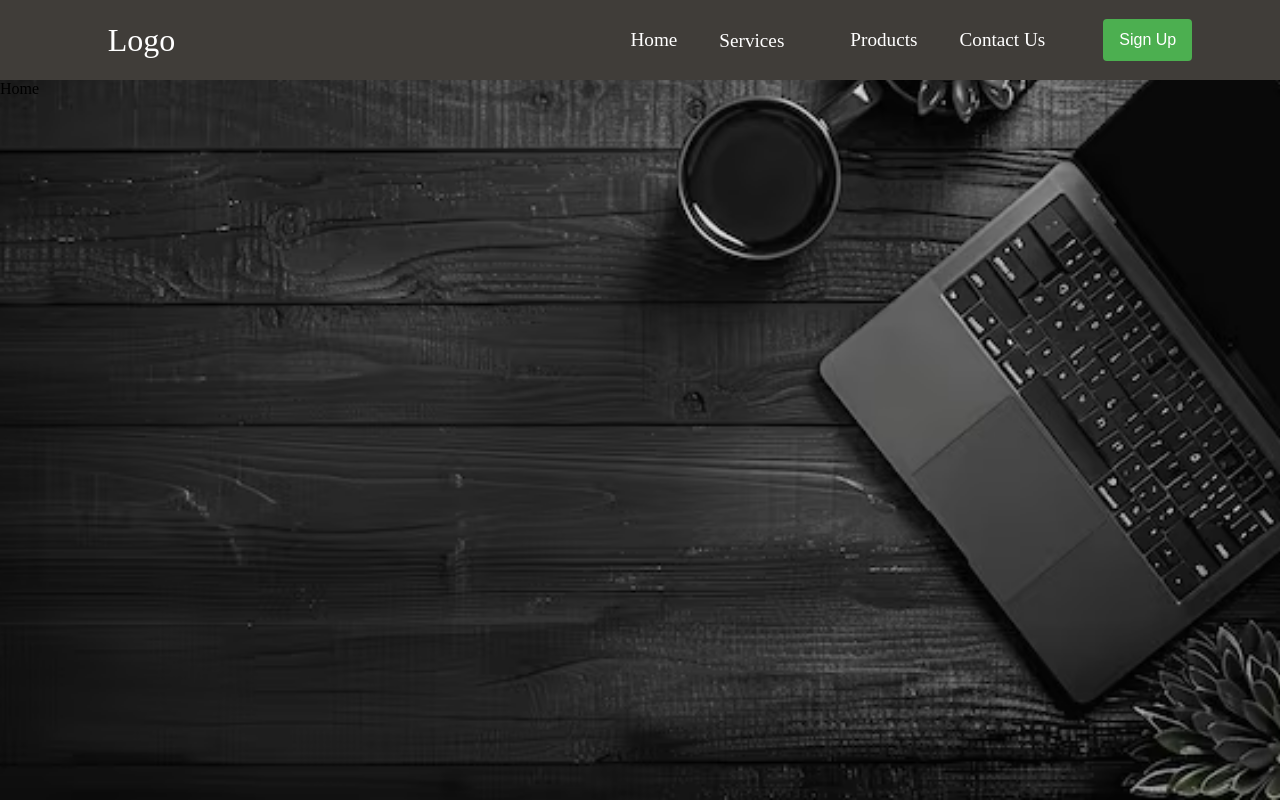
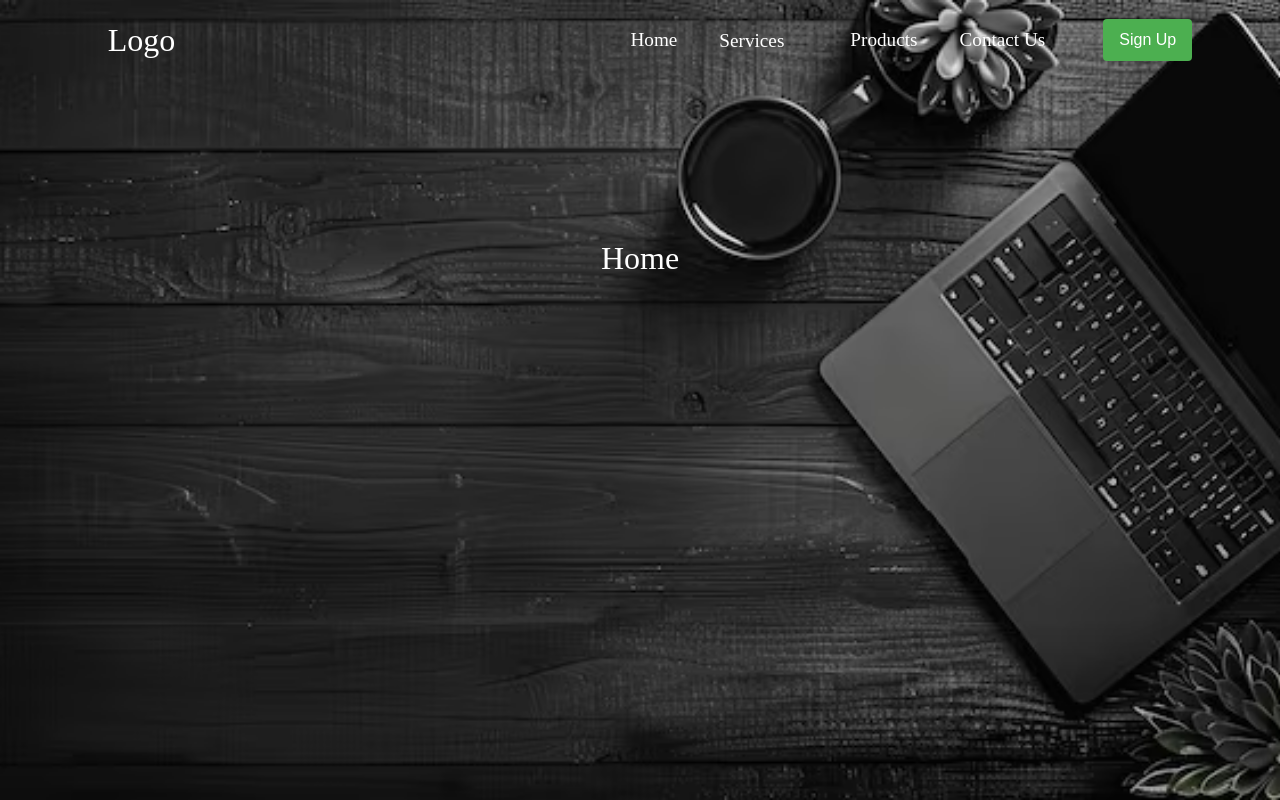
Before and after one commit to SylvesterFraide/navbar, a React (Vite) app: page / in a window 1280 px wide. Built offline with nearby package versions, Linux system fonts and the light colour scheme; some icons are missing.

Commit message:
other comment

```diff
--- a/src/App.jsx
+++ b/src/App.jsx
@@ -1,7 +1,6 @@
 import React from "react";
 import "./App.css";
 import { BrowserRouter, Route, Routes } from "react-router-dom";
-import NavBar from "./Component/NavBar";
 import { Consulting } from "./Component/Pages/Consulting";
 import { ContactUs } from "./Component/Pages/ContactUs";
 import { Design } from "./Component/Pages/Design";
@@ -10,6 +9,7 @@ import { Home } from "./Component/Pages/Home";
 import { Marketing } from "./Component/Pages/Marketing";
 import { Products } from "./Component/Pages/Products";
 import { SignUp } from "./Component/Pages/SignUp";
+import NavBar from "./Component/Navbar";
 
 /*
 import { Navbar } from './Components/NavBar/Navbar';
@@ -23,7 +23,9 @@ function App() {
   return (
     <BrowserRouter>
       <NavBar />
-      {/* <Navbar /> */}
+      {/* <Navbar />
+
+      */}
       <Routes>
         {/*
         <Route path="/" element={<Home />} />
@@ -32,13 +34,14 @@ function App() {
         <Route path="/Contact" element={<Contact />} />
         */}
 
-        <Route path="/" element={<Home />} />
+        <Route path="/" exact element={<Home />} />
         <Route path="/Consulting" element={<Consulting />} />
         <Route path="/Design" element={<Design />} />
         <Route path="/Development" element={<Development />} />
         <Route path="/Marketing" element={<Marketing />} />
+        <Route path="/Contact-Us" element={<ContactUs />} />
         <Route path="/Products" element={<Products />} />
-        <Route path="/SignUp" element={<SignUp />} />
+        <Route path="/Sign-Up" element={<SignUp />} />
       </Routes>
     </BrowserRouter>
   );
--- a/src/Component/NavBar.css
+++ b/src/Component/NavBar.css
@@ -1,5 +1,5 @@
 .navbar {
-  background: #403d39;
+  background: transparent;
   height: 80px;
   display: flex;
   justify-content: center;
--- a/src/Component/Pages/Consulting.jsx
+++ b/src/Component/Pages/Consulting.jsx
@@ -1,4 +1,5 @@
 import React from 'react';
+import '../../index.css'
 
 export const Consulting = () => {
   return (
--- a/src/Component/Pages/ContactUs.jsx
+++ b/src/Component/Pages/ContactUs.jsx
@@ -1,4 +1,5 @@
 import React from 'react';
+import '../../index.css'
 
 export const ContactUs = () => {
   return (
--- a/src/Component/Pages/Design.jsx
+++ b/src/Component/Pages/Design.jsx
@@ -1,4 +1,5 @@
-import React from 'react';
+import React from 'react'
+import '../../index.css'
 
 export const Design = () => {
   return (
--- a/src/Component/Pages/Development.jsx
+++ b/src/Component/Pages/Development.jsx
@@ -1,4 +1,5 @@
 import React from 'react'
+import '../../index.css'
 
 export const Development = () => {
   return (
--- a/src/Component/Pages/Home.jsx
+++ b/src/Component/Pages/Home.jsx
@@ -1,4 +1,5 @@
 import React from 'react';
+import '../../index.css'
 
 export const Home = () => {
   return (
--- a/src/Component/Pages/Marketing.jsx
+++ b/src/Component/Pages/Marketing.jsx
@@ -1,4 +1,5 @@
 import React from 'react';
+import '../../index.css'
 
 export const Marketing = () => {
   return (
--- a/src/Component/Pages/Products.jsx
+++ b/src/Component/Pages/Products.jsx
@@ -1,4 +1,5 @@
 import React from 'react';
+import '../../index.css'
 
 export const Products = () => {
   return (
--- a/src/Component/Pages/SignUp.jsx
+++ b/src/Component/Pages/SignUp.jsx
@@ -1,4 +1,5 @@
 import React from 'react';
+import '../../index.css'
 
 export const SignUp = () => {
   return (
--- a/src/index.css
+++ b/src/index.css
@@ -11,6 +11,21 @@
   min-height: 100vh;
 }
 
+.design,
+.consulting,
+.development,
+.marketing,
+.contact-us,
+.products,
+.signup,
+.home,
+.signup {
+  color: white;
+  font-size: 2rem;
+  text-align: center;
+  padding: 10rem;
+}
+
 /*
 a {
   color: inherit;
```
